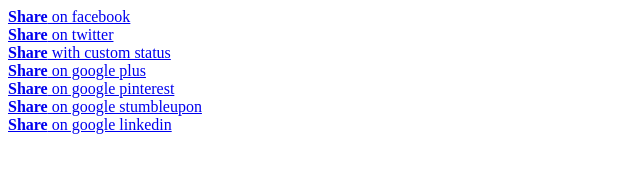
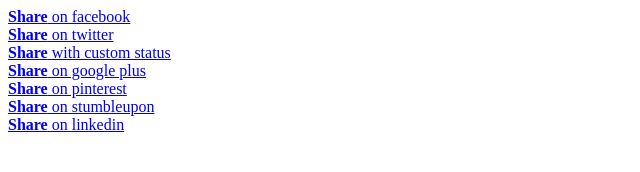
Before and after one commit to fixate/angular-social-links, a website: page demo/index.html in a window 1280 px wide. Shown: the whole page, without its empty margins (0-640 px from the left). Drawn offline with nearby package versions, Linux system fonts and the light colour scheme.

Commit message:
fix typos

```diff
--- a/demo/index.html
+++ b/demo/index.html
@@ -4,9 +4,9 @@
 	<a href="http://twitter.com" social-twitter><strong>Share</strong> on twitter</a><br>
 	<a href="http://twitter.com" social-twitter status="This status is {{ coolWord }}"><strong>Share</strong> with custom status</a><br>
 	<a href="http://plus.google.com" social-googleplus><strong>Share</strong> on google plus</a><br>
-	<a href="http://pinterest.com" social-pinterest media="http://lorempixel.com/100/100" description="An awesome description"><strong>Share</strong> on google pinterest</a><br>
-	<a href="http://stumbleupon.com" social-stumbleupon><strong>Share</strong> on google stumbleupon</a><br>
-	<a href="http://linkedin.com" social-linkedin><strong>Share</strong> on google linkedin</a><br>
+	<a href="http://pinterest.com" social-pinterest media="http://lorempixel.com/100/100" description="An awesome description"><strong>Share</strong> on pinterest</a><br>
+	<a href="http://stumbleupon.com" social-stumbleupon><strong>Share</strong> on stumbleupon</a><br>
+	<a href="http://linkedin.com" social-linkedin><strong>Share</strong> on linkedin</a><br>
 
 	<script src="https://ajax.googleapis.com/ajax/libs/angularjs/1.2.17/angular.min.js"></script>
 	<script src="../angular-social-links.js" type="text/javascript"></script>
```
